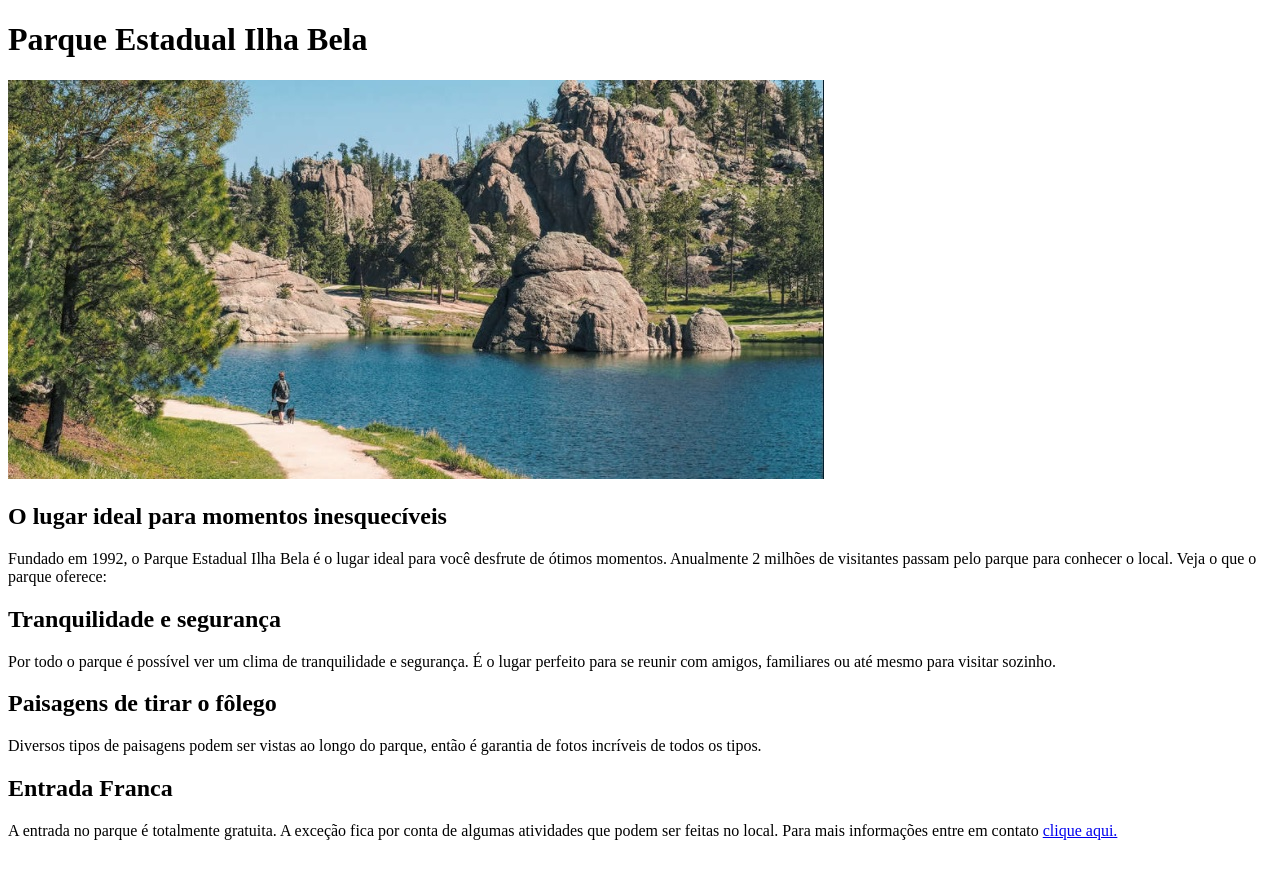
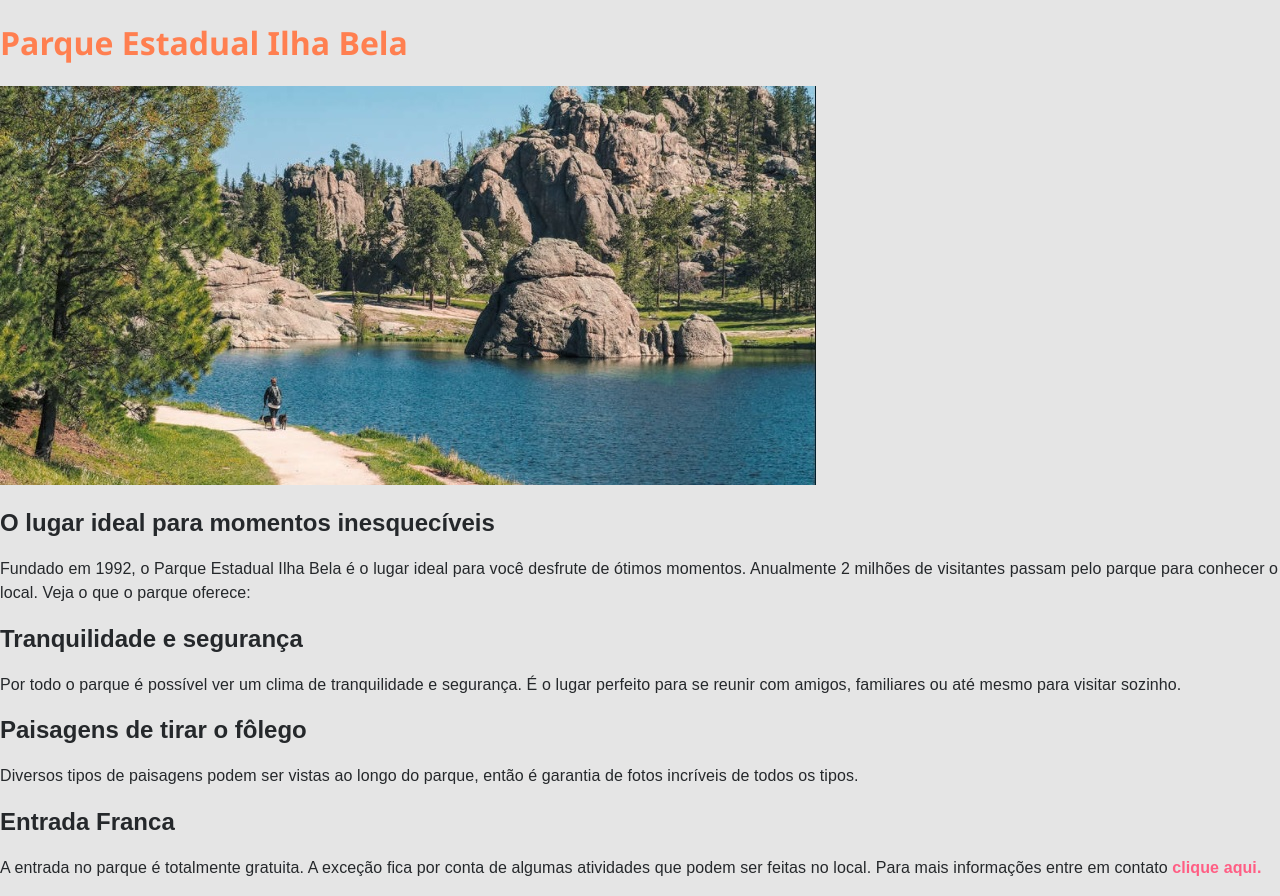
Before and after one commit to LeOzInNDF/100DaysofCode, a plain HTML site: page parque-ilha-bela/index.html in a window 1280 px wide. Before the commit the page ends 856 px from the top, so only its background shows below. Drawn offline with Linux system fonts and the light colour scheme.

Commit message:
🎨 update-code

```diff
--- a/parque-ilha-bela/index.html
+++ b/parque-ilha-bela/index.html
@@ -4,6 +4,7 @@
   <meta charset="UTF-8">
   <meta name="viewport" content="width=device-width, initial-scale=1.0">
   <meta name="description" content="Site do Curso Devmedia de Frontend.">
+  <link rel="stylesheet" href="style.css">
   <title>Parque Estadual Ilha Bela</title>
 </head>
 <body>
--- a/parque-ilha-bela/style.css
+++ b/parque-ilha-bela/style.css
@@ -0,0 +1,31 @@
+body {
+  background: #e5e5e5;
+  color: #25282b;
+  font-family: "Montserrat", sans-serif;
+  margin: 0;
+
+
+
+}
+
+a {
+  color: #ff5E84;
+  font-weight: bold;
+  text-decoration: none;
+}
+
+a:hover {
+  text-decoration: underline;
+}
+
+p,
+.description {
+  font-size: 16px;
+  line-height: 24px;
+  letter-spacing: 0.1px;
+}
+
+h1 {
+  color: coral;
+  font-family: 'Segoe UI', Tahoma, Geneva, Verdana, sans-serif;
+}
```
